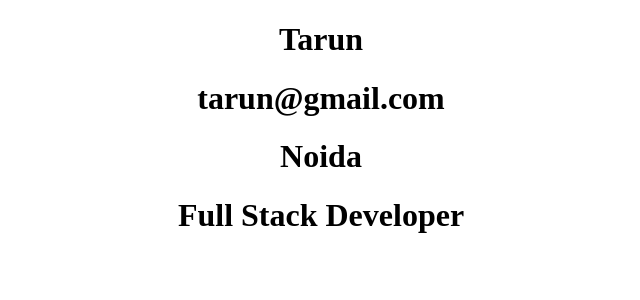
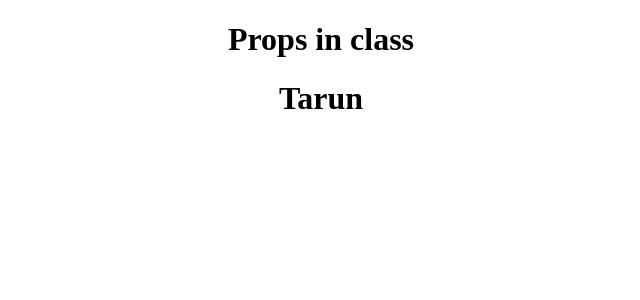
Before and after one commit to Tarunkumar2407/ReactBasicsPractise, a React (Create React App) app: page / in a window 1280 px wide. Shown: the top 300 px of the page, without its empty margins (319-959 px from the left). Built offline with nearby package versions, Linux system fonts and the light colour scheme.

Commit message:
props in class

```diff
--- a/src/App.js
+++ b/src/App.js
@@ -1,17 +1,21 @@
+import { useState } from 'react';
 import './App.css';
+import PropsInClass from './Components/props/PropsInClass';
 // import Greet from './Components/functionalComponents/Greet';
 // import GreetClass from './Components/classComponents/classGreet';
 // import StateFunctional from './Components/functionalComponents/StateByFunctional';
 // import StateInClass from './Components/classComponents/StateInClass';
-import Student from './Components/props/Student';
+// import Student from './Components/props/Student';
 function App() {
+
   return (
     <div className="App">
       {/* <Greet /> */}
       {/* <GreetClass /> */}
       {/* <StateFunctional /> */}
       {/* <StateInClass /> */}
-      <Student name = "Tarun" email="tarun@gmail.com" others={{address:"Noida", jobrole: "Full Stack Developer"}} />
+      {/* <Student name = "Tarun" email="tarun@gmail.com" others={{address:"Noida", jobrole: "Full Stack Developer"}} /> */}
+      <PropsInClass name = {"Tarun"}/>
 
     </div>
   );
--- /dev/null
+++ b/src/Components/props/PropsInClass.js
@@ -0,0 +1,20 @@
+import React, { Component } from 'react'
+
+export default class PropsInClass extends Component {
+    // constructor() {
+    //     super()
+    //     this.state = {
+    //         name : this.props.name
+    //     }
+    // }
+
+  render() {
+    console.log(this.props.name)
+    return (
+      <div>
+        <h1>Props in class</h1>
+        <h1>{this.props.name}</h1>
+      </div>
+    )
+  }
+}
```
